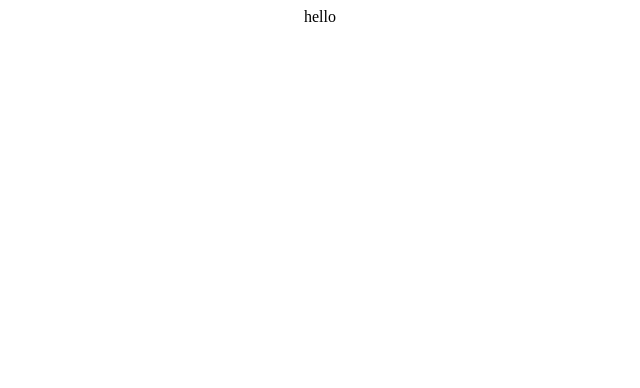
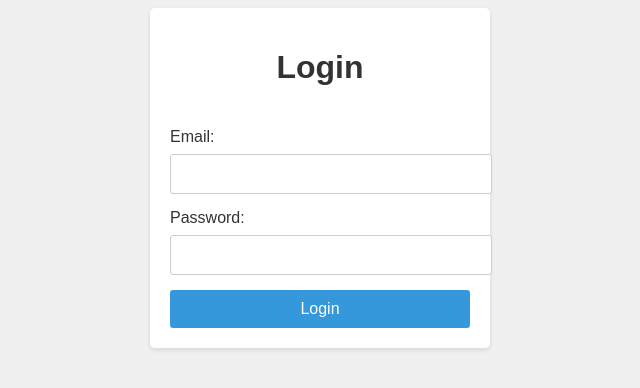
Before and after one commit to szbmrk/Szakmai_gyak_kozos, a React (Create React App) app in the folder frontend/: page / in a window 1280 px wide. Shown: the top 388 px of the page, without its empty margins (320-960 px from the left). Built offline with nearby package versions, Linux system fonts and the light colour scheme.

Commit message:
Added login component Added css for login

```diff
--- a/frontend/src/App.css
+++ b/frontend/src/App.css
@@ -1,3 +1,3 @@
 .App {
-    text-align: center;
+  text-align: center;
 }
--- a/frontend/src/App.js
+++ b/frontend/src/App.js
@@ -1,11 +1,8 @@
-import './App.css';
+import "./App.css";
+import LoginForm from "./components/Login";
 
 function App() {
-    return (
-        <div className="App">
-            hello
-        </div>
-    );
+  return <LoginForm />;
 }
 
 export default App;
--- /dev/null
+++ b/frontend/src/components/Login.js
@@ -0,0 +1,56 @@
+import React, { useState } from "react";
+import "./LoginForm.css";
+
+const LoginForm = () => {
+  const [email, setEmail] = useState("");
+  const [password, setPassword] = useState("");
+
+  const handleEmailChange = (e) => {
+    setEmail(e.target.value);
+  };
+
+  const handlePasswordChange = (e) => {
+    setPassword(e.target.value);
+  };
+
+  const handleSubmit = (e) => {
+    e.preventDefault();
+    // Perform login logic here
+    console.log("Email:", email);
+    console.log("Password:", password);
+    // Reset form
+    setEmail("");
+    setPassword("");
+  };
+
+  return (
+    <div className="container">
+      <h1>Login</h1>
+      <form onSubmit={handleSubmit}>
+        <div>
+          <label htmlFor="email">Email:</label>
+          <input
+            type="email"
+            id="email"
+            value={email}
+            onChange={handleEmailChange}
+            required
+          />
+        </div>
+        <div>
+          <label htmlFor="password">Password:</label>
+          <input
+            type="password"
+            id="password"
+            value={password}
+            onChange={handlePasswordChange}
+            required
+          />
+        </div>
+        <button type="submit">Login</button>
+      </form>
+    </div>
+  );
+};
+
+export default LoginForm;
--- /dev/null
+++ b/frontend/src/components/LoginForm.css
@@ -0,0 +1,57 @@
+body {
+  background-color: #f0f0f0;
+  font-family: Arial, sans-serif;
+}
+
+.container {
+  width: 300px;
+  margin: 0 auto;
+  padding: 20px;
+  background-color: #ffffff;
+  border-radius: 5px;
+  box-shadow: 0 2px 5px rgba(0, 0, 0, 0.1);
+  display: flex;
+  flex-direction: column;
+  align-items: center;
+}
+
+h1 {
+  text-align: center;
+  color: #333333;
+}
+
+form {
+  margin-top: 20px;
+  width: 100%;
+}
+
+label {
+  display: block;
+  margin-bottom: 8px;
+  color: #333333;
+}
+
+input[type="email"],
+input[type="password"] {
+  width: 100%;
+  padding: 10px;
+  margin-bottom: 15px;
+  border: 1px solid #cccccc;
+  border-radius: 3px;
+  font-size: 16px;
+}
+
+button[type="submit"] {
+  width: 100%;
+  padding: 10px;
+  background-color: #3498db;
+  border: none;
+  border-radius: 3px;
+  color: #ffffff;
+  font-size: 16px;
+  cursor: pointer;
+}
+
+button[type="submit"]:hover {
+  background-color: #2186c4;
+}
```
